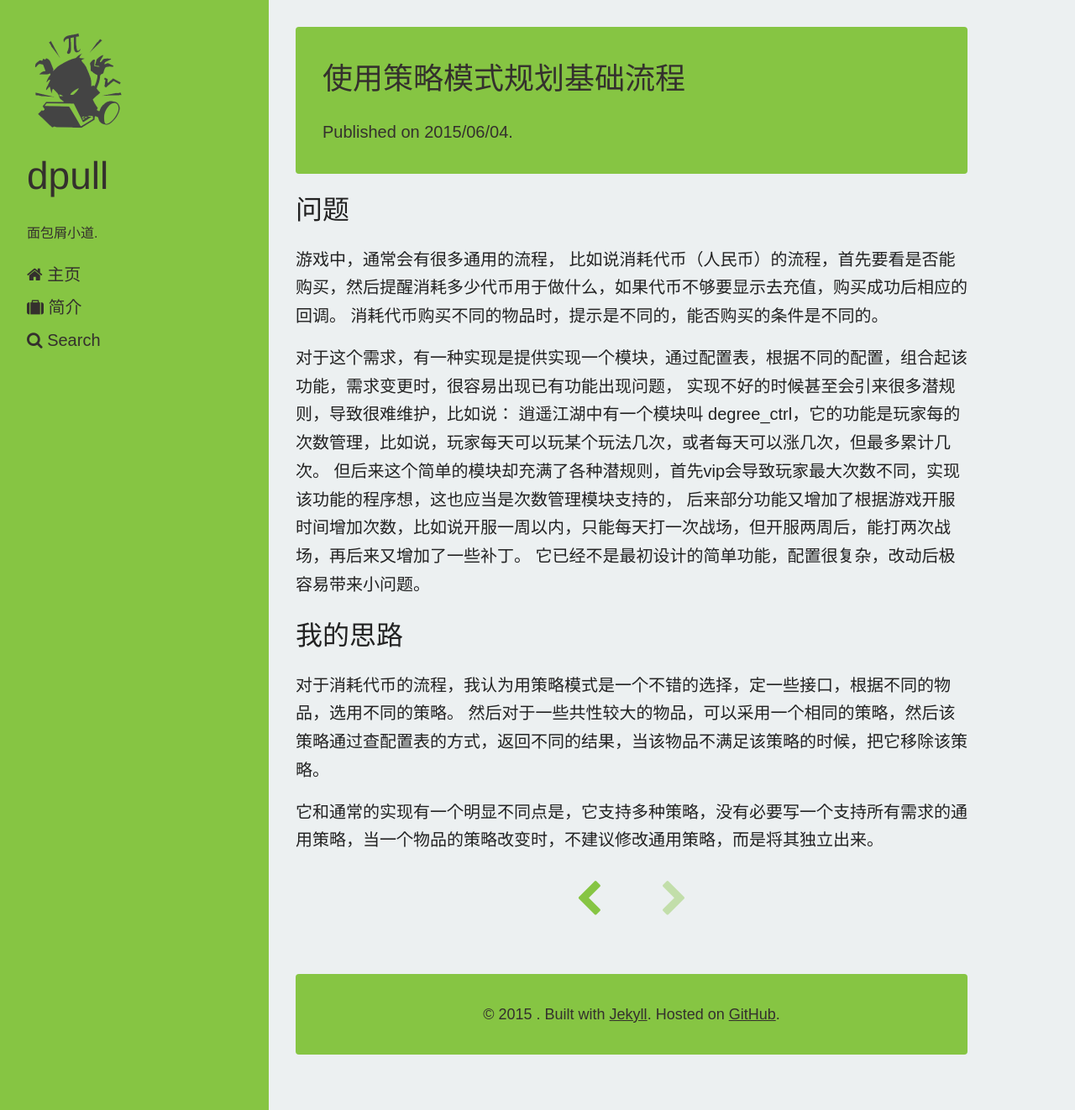
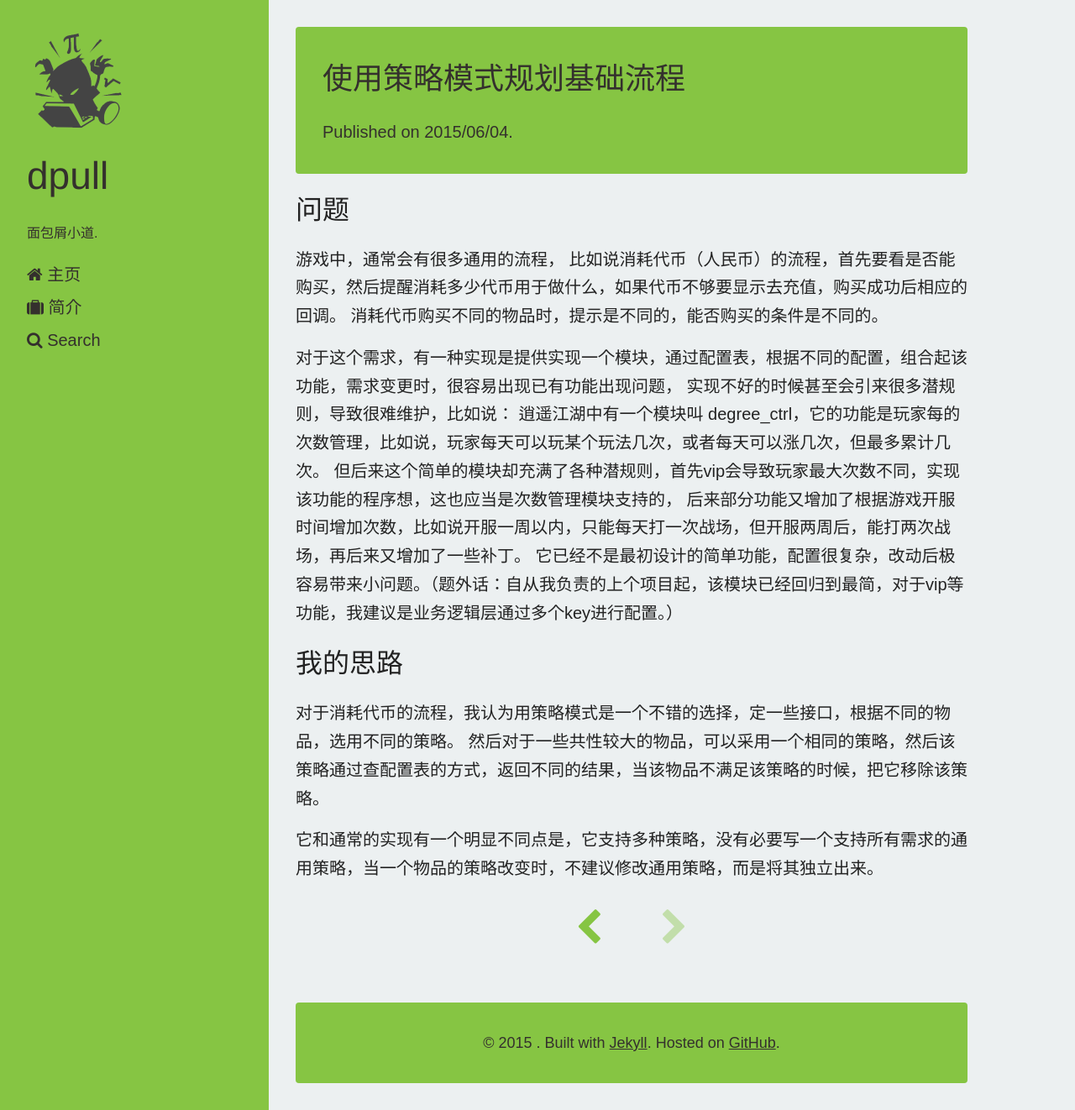
Before and after one commit to dpull/dpull.github.io, a Jekyll site: the page built from _posts/program/2015-06-04-strategy_pattern.md, in a window 1280 px wide and 1322 px high. Shown: the whole window at 84% size. Built offline with Jekyll 4.4.1, drawn with Linux system fonts in a browser that asks for light colours; nearby versions of some CDN libraries; Markdown is read by kramdown in place of the engine named in the settings; comment, search, counter and statistics services are not loaded.

Commit message:
update

```diff
--- a/_posts/program/2015-06-04-strategy_pattern.md
+++ b/_posts/program/2015-06-04-strategy_pattern.md
@@ -15,7 +15,8 @@ tags: [csharp]
 逍遥江湖中有一个模块叫 degree_ctrl，它的功能是玩家每的次数管理，比如说，玩家每天可以玩某个玩法几次，或者每天可以涨几次，但最多累计几次。
 但后来这个简单的模块却充满了各种潜规则，首先vip会导致玩家最大次数不同，实现该功能的程序想，这也应当是次数管理模块支持的，
 后来部分功能又增加了根据游戏开服时间增加次数，比如说开服一周以内，只能每天打一次战场，但开服两周后，能打两次战场，再后来又增加了一些补丁。
-它已经不是最初设计的简单功能，配置很复杂，改动后极容易带来小问题。
+它已经不是最初设计的简单功能，配置很复杂，改动后极容易带来小问题。（题外话：自从我负责的上个项目起，该模块已经回归到最简，对于vip等功能，我建议是业务逻辑层通过多个key进行配置。）
+
 
 ## 我的思路 ##
 
```
